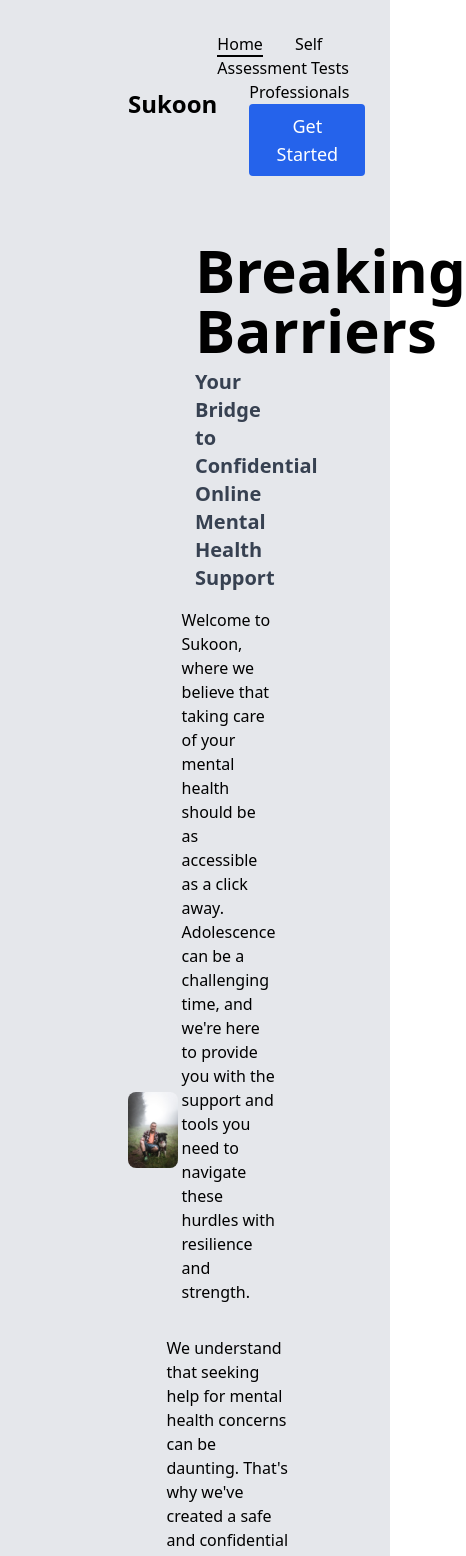
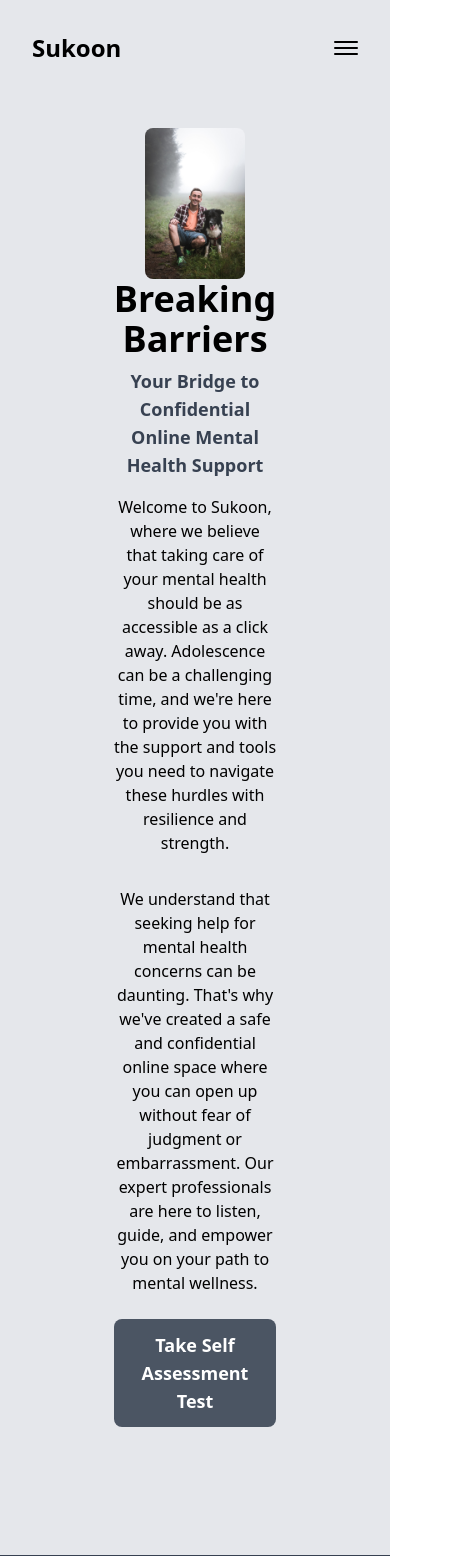
Before and after one commit to SUBS2905/sukoon2.0, a Next.js app: page / in a window 390 px wide. Shown: the top 1556 px of the page, 466 px wide, since content can reach past the window. Built offline with nearby package versions, Linux system fonts and the light colour scheme.

Commit message:
responsive homepage

```diff
--- a/components/Footer.js
+++ b/components/Footer.js
@@ -1,11 +1,15 @@
 import Layout from "./Layout";
 import Link from "next/link";
 
-const Footer = ({className}) => {
+const Footer = ({ className }) => {
   return (
     <footer className="w-full border-t-2 border-solid border-dark font-medium text-lg mt-auto">
-      <Layout className={`py-8 flex items-center justify-between ${className}`}>
-        <span>{new Date().getFullYear()} &copy; All Rights Reserved.</span>
+      <Layout
+        className={`py-8 flex flex-col lg:flex-row items-center justify-between ${className}`}
+      >
+        <span className="mb-4 lg:mb-0 lg:mr-4">
+          {new Date().getFullYear()} &copy; All Rights Reserved.
+        </span>
         <div className="flex items-center">
           Built with
           <span className="text-red-600 text-2xl px-1">&hearts;</span>{" "}
--- a/components/Navbar.js
+++ b/components/Navbar.js
@@ -23,15 +23,47 @@
     </Link>
   );
 };
+const CustomMobileLink = ({ href, title, className = "", toggle }) => {
+  const router = useRouter();
+  const isActive = router.asPath === href;
+
+  const handleClick = () => {
+    toggle();
+    router.push(href);
+  };
+
+  return (
+    <button
+      href={href}
+      className={`${className} my-2 relative group`}
+      onClick={handleClick}
+    >
+      {title}
+      <span
+        className={`h-[2px] inline-block bg-white absolute w-0 left-0 -bottom-0.5
+      group-hover:w-full transition-[width] ease duration-300 ${
+        isActive ? "w-full" : "w-0"
+      }`}
+      >
+        &nbsp;
+      </span>
+    </button>
+  );
+};
 
 const Navbar = () => {
   const router = useRouter();
   const { userData, isLoading } = useUserData();
   const signout = useSignout();
   const [isDropdown, setDropdown] = useState(false);
+  const [isMenuOpen, setMenuOpen] = useState(false);
 
   const toggleDropdown = () => {
     setDropdown(!isDropdown);
+  };
+
+  const toggleNavbarMenu = () => {
+    setMenuOpen(!isMenuOpen);
   };
 
   const handleProfile = () => {
@@ -39,17 +71,19 @@
     else router.push("/profile/view");
   };
 
-  if(isLoading){
-    return <Loading type="bubbles" />
+  if (isLoading) {
+    return <Loading type="bubbles" />;
   }
 
   return (
-    <header className="w-full bg-gray-200 px-32 py-8 font-medium flex items-center justify-between">
-      <div className="left-[50%]">
+    <header className="w-full bg-gray-200 px-8 py-8 lg:px-32 font-medium flex items-center justify-between relative">
+      <div className="w-1/2 lg:w-auto">
         <Link href="/">
           <h1 className="text-2xl font-bold">Sukoon</h1>
         </Link>
       </div>
+
+      <div className="hidden lg:flex">
         <nav>
           <CustomLink href="/" title="Home" className="mr-4" />
           {(userData?.isProfessional === false || !userData) && (
@@ -99,6 +133,87 @@
             </div>
           )}
         </nav>
+      </div>
+
+      {/* Navbar for small screens */}
+      {isMenuOpen && (
+        <div className="min-w-[70vw] flex flex-col justify-between items-center fixed top-1/2 left-1/2 -translate-x-1/2 -translate-y-1/2 z-10 bg-gray-800/80 rounded-lg backdrop-blur-md py-32">
+          <nav className="flex flex-col items-center justify-center text-white">
+            <CustomMobileLink href="/" title="Home" toggle={toggleNavbarMenu} />
+            {(userData?.isProfessional === false || !userData) && (
+              <CustomMobileLink
+                href="/selfassessment"
+                title="Self Assessment Tests"
+                toggle={toggleNavbarMenu}
+              />
+            )}
+            {(userData?.isProfessional === false || !userData) && (
+              <CustomMobileLink
+                href="/professionals"
+                title="Professionals"
+                toggle={toggleNavbarMenu}
+              />
+            )}
+            {userData?.isProfessional === true && (
+              <CustomMobileLink
+                href="/clients"
+                title="Clients"
+                toggle={toggleNavbarMenu}
+              />
+            )}
+            <button
+              className="text-white text-lg bg-blue-600 p-2 px-4 rounded"
+              onClick={
+                userData ? toggleDropdown : () => router.replace("/register")
+              }
+            >
+              {userData ? "Account" : "Get Started"}
+            </button>
+            {isDropdown && userData && (
+              <div className="absolute right-[127px] z-10 flex justify-end">
+                <div className="w-[100px] mt-2 bg-white rounded shadow">
+                  <p className="w-full p-1 pt-2 text-center font-bold rounded">
+                    {userData.username}
+                  </p>
+                  <button
+                    className="w-full p-1 pt-2 hover:bg-slate-300 rounded"
+                    onClick={handleProfile}
+                  >
+                    Profile
+                  </button>
+                  <button
+                    className="w-full p-1 pb-2 hover:bg-slate-300 rounded"
+                    onClick={signout}
+                  >
+                    Sign out
+                  </button>
+                </div>
+              </div>
+            )}
+          </nav>
+        </div>
+      )}
+
+      <button
+        className="flex flex-col justify-center items-center lg:hidden "
+        onClick={toggleNavbarMenu}
+      >
+        <span
+          className={`bg-black transition-all duration-300 ease-out h-0.5 w-6 rounded-sm ${
+            isMenuOpen ? "rotate-45 translate-y-1" : "-translate-y-0.5"
+          }`}
+        ></span>
+        <span
+          className={`bg-black transition-all duration-300 ease-out h-0.5 w-6 rounded-sm my-0.5 ${
+            isMenuOpen ? "opacity-0" : "opacity-1"
+          }`}
+        ></span>
+        <span
+          className={`bg-black transition-all duration-300 ease-out h-0.5 w-6 rounded-sm  ${
+            isMenuOpen ? "-rotate-45 -translate-y-1" : "translate-y-0.5"
+          }`}
+        ></span>
+      </button>
     </header>
   );
 };
--- a/components/SectionLeftImage.js
+++ b/components/SectionLeftImage.js
@@ -13,24 +13,24 @@
 }) => {
   const { userData } = useUserData();
   return (
-    <div className={`flex justify-between items-center w-full ${className}`}>
-      <div className="w-1/2">
+    <div className={`flex flex-col lg:flex-row justify-between items-center w-full ${className}`}>
+      <div className="flex items-center justify-center lg:justify-start lg:w-1/2">
         <Image src={image} alt="" className="w-3/4 h-auto rounded-lg" />
       </div>
-      <div className="w-1/2 flex flex-col items-center self-center">
-        <h1 className="inline-block w-full text-dark font-bold text-6xl">
+      <div className="flex flex-col items-center self-center lg:w-1/2">
+        <h1 className="inline-block w-full text-dark font-bold text-4xl text-center lg:text-left lg:text-6xl">
           {title}
         </h1>
-        <h3 className="inline-block w-full pt-2 font-semibold text-gray-700 text-xl">
+        <h3 className="inline-block w-full pt-2 font-semibold text-gray-700 text-center text-lg lg:text-xl lg:text-left">
           {subtitle}
         </h3>
-        <p className="my-4 text-base font-medium">{text1}</p>
-        <p className="my-4 text-base font-medium">{text2}</p>
-        <div className="flex items-center self-start mt-2">
+        <p className="my-4 text-base font-medium text-center lg:text-left">{text1}</p>
+        <p className="my-4 text-base font-medium text-center lg:text-left">{text2}</p>
+        <div className="flex items-center self-center lg:self-start mt-2">
           {(userData?.isProfessional === false || !userData) && (
             <Link
               href="/selfassessment"
-              className="flex items-center bg-gray-600 text-white p-2.5 px-6 rounded-lg text-lg font-semibold hover:bg-light hover:text-dark border-2 border-solid border-transparent hover:border-dark "
+              className="flex items-center bg-gray-600 text-white text-center p-2.5 px-6 rounded-lg text-lg font-semibold border-2 border-solid border-transparent"
             >
               Take Self Assessment Test
             </Link>
--- a/components/SectionRightImage.js
+++ b/components/SectionRightImage.js
@@ -3,23 +3,23 @@
 
 const SectionRightImage = ({title, subtitle, text1, text2, image, className=""}) => {
   return (
-    <div className={`flex items-center justify-between w-full ${className}`}>
-      <div className="w-1/2 flex flex-col items-center self-center">
-        <h1 className="inline-block w-full text-dark font-bold text-6xl">
+    <div className={`flex flex-col lg:flex-row items-center justify-between w-full ${className}`}>
+      <div className="flex flex-col items-center self-center lg:w-1/2">
+        <h1 className="inline-block w-full text-dark font-bold text-4xl text-center lg:text-6xl lg:text-left">
           {title}
         </h1>
-        <h3 className="inline-block w-full pt-2 font-semibold text-gray-300 text-xl">
+        <h3 className="inline-block w-full pt-2 font-semibold text-gray-300 text-center text-lg lg:text-xl lg:text-left">
           {subtitle}
         </h3>
-        <p className="my-4 text-base font-medium">
+        <p className="my-4 text-base font-medium text-center lg:text-left">
           {text1}
         </p>
-        <p className="my-4 text-base font-medium">
+        <p className="my-4 text-base font-medium text-center lg:text-left">
           {text2}
         </p>
         <div className="flex items-center self-start mt-2"></div>
       </div>
-      <div className="w-1/2 flex justify-end">
+      <div className="flex justify-center lg:justify-end lg:w-1/2">
         <Image src={image} alt="" className="w-3/4 h-auto rounded-lg" />
       </div>
     </div>
```
Lines whose indentation alone changed are shown as unchanged.
